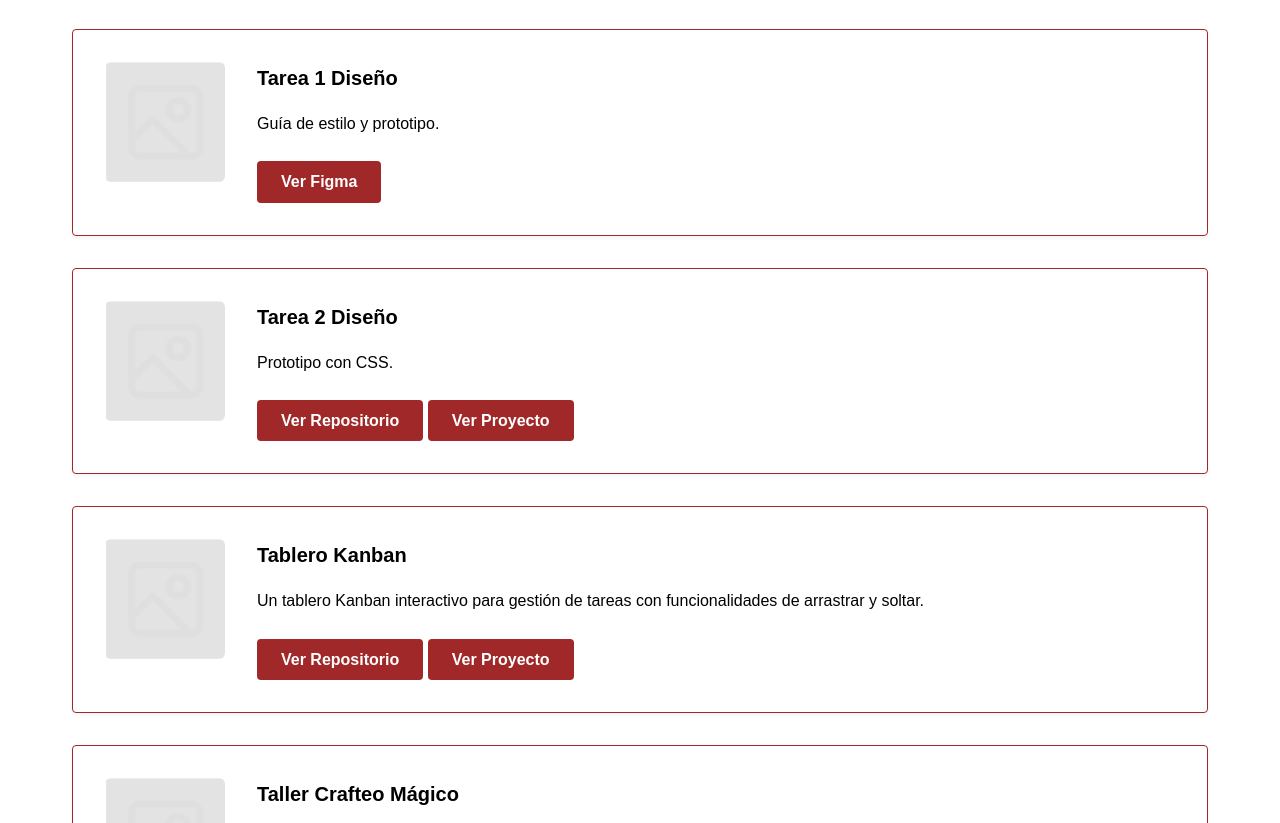
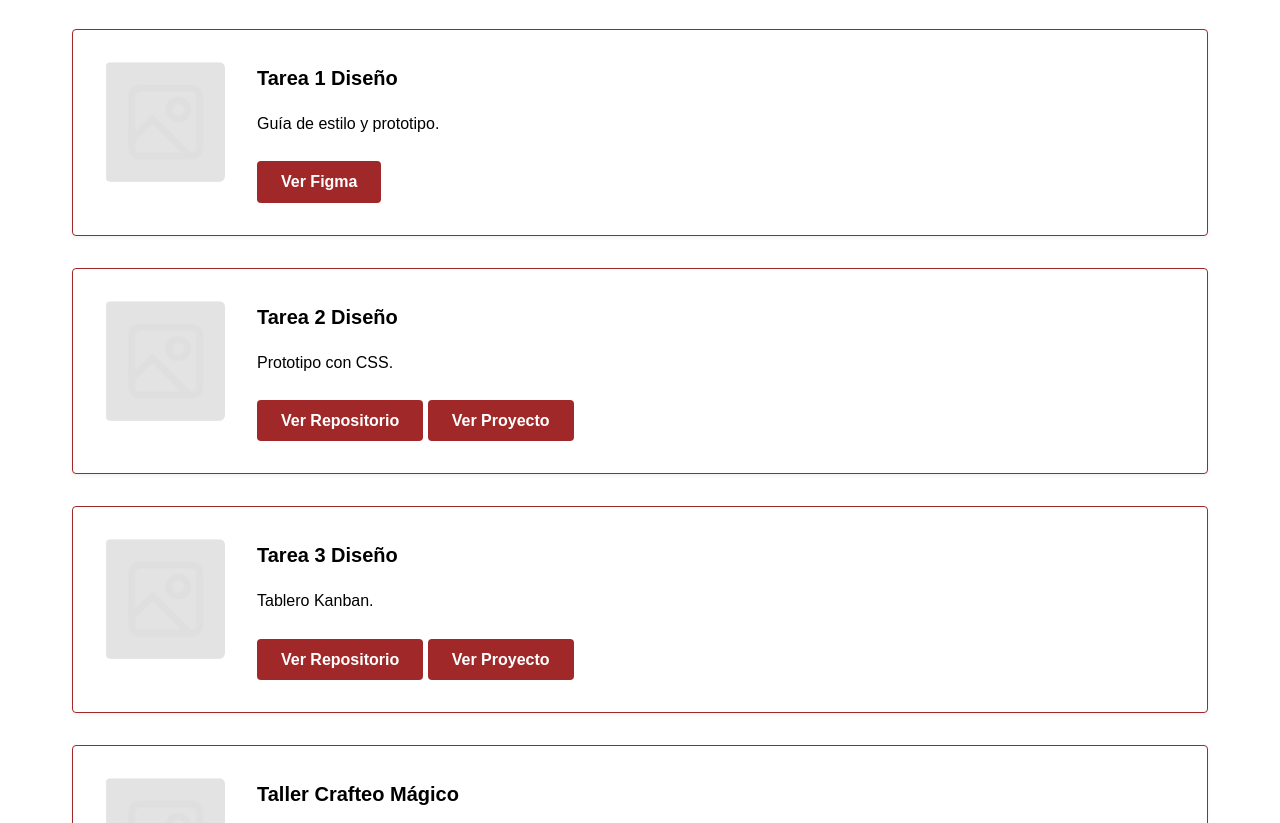
Before and after one commit to robertorayo/portfolio, a plain HTML site: page index.html in a window 1280 px wide. Shown: the part 277-1100 px from the top of the page. Drawn offline with Linux system fonts and the light colour scheme.

Commit message:
Las 3 tareas de diseño y la del crafteo de Borja subidas, ordenadas y bien escrito todoooo.

```diff
--- a/index.html
+++ b/index.html
@@ -72,13 +72,12 @@
             <section class="content-section">
                 <div class="project-card">
                     <div class="project-image">
-                        <img src="image.png" alt="Tablero Kanban">
+                        <img src="image.png" alt="Tarea 3 Diseño">
                     </div>
                     <div class="project-info">
-                        <h2 class="content-section__title">Tablero Kanban</h2>
+                        <h2 class="content-section__title">Tarea 3 Diseño</h2>
                         <p class="content-section__body">
-                            Un tablero Kanban interactivo para gestión de tareas con funcionalidades de arrastrar y
-                            soltar.
+                            Tablero Kanban.
                         </p>
                         <a href="https://github.com/robertorayo/tablero-kanban.git" class="content-section__button"
                             target="_blank">Ver Repositorio</a>
```
